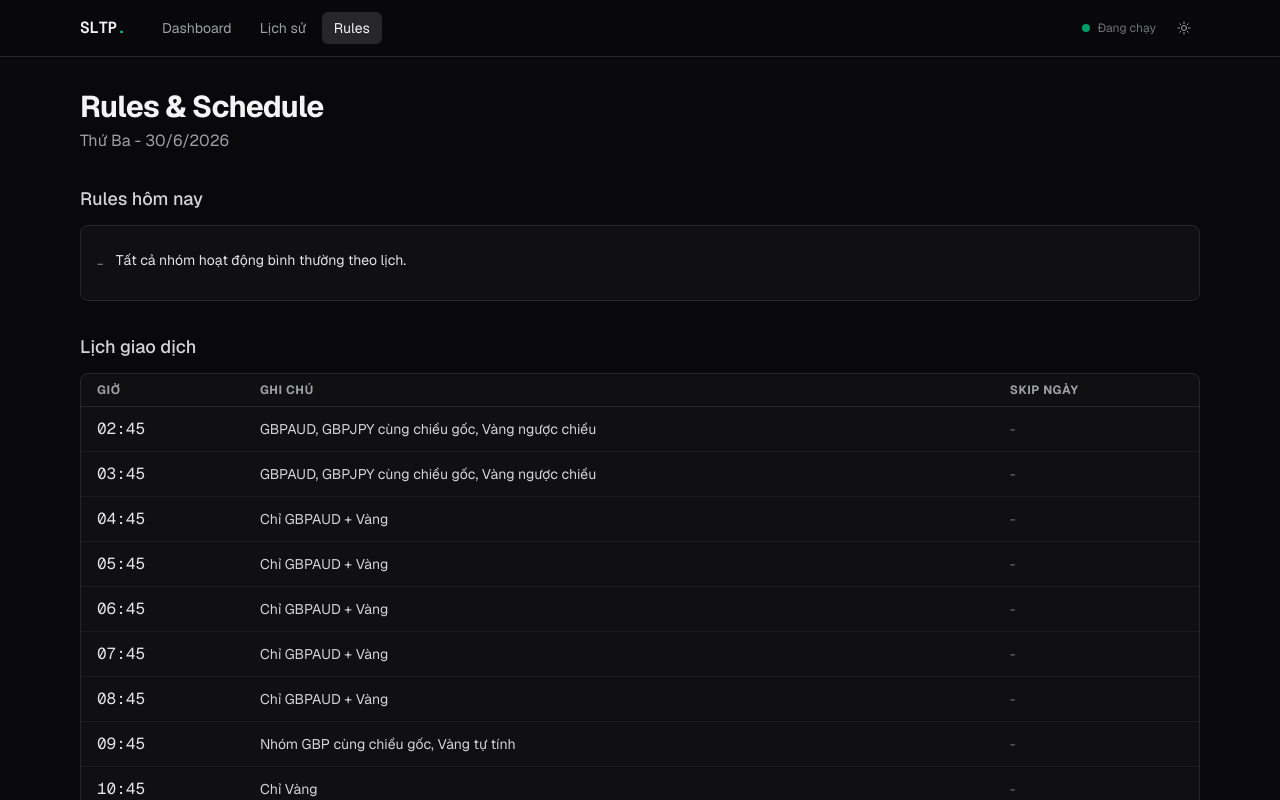
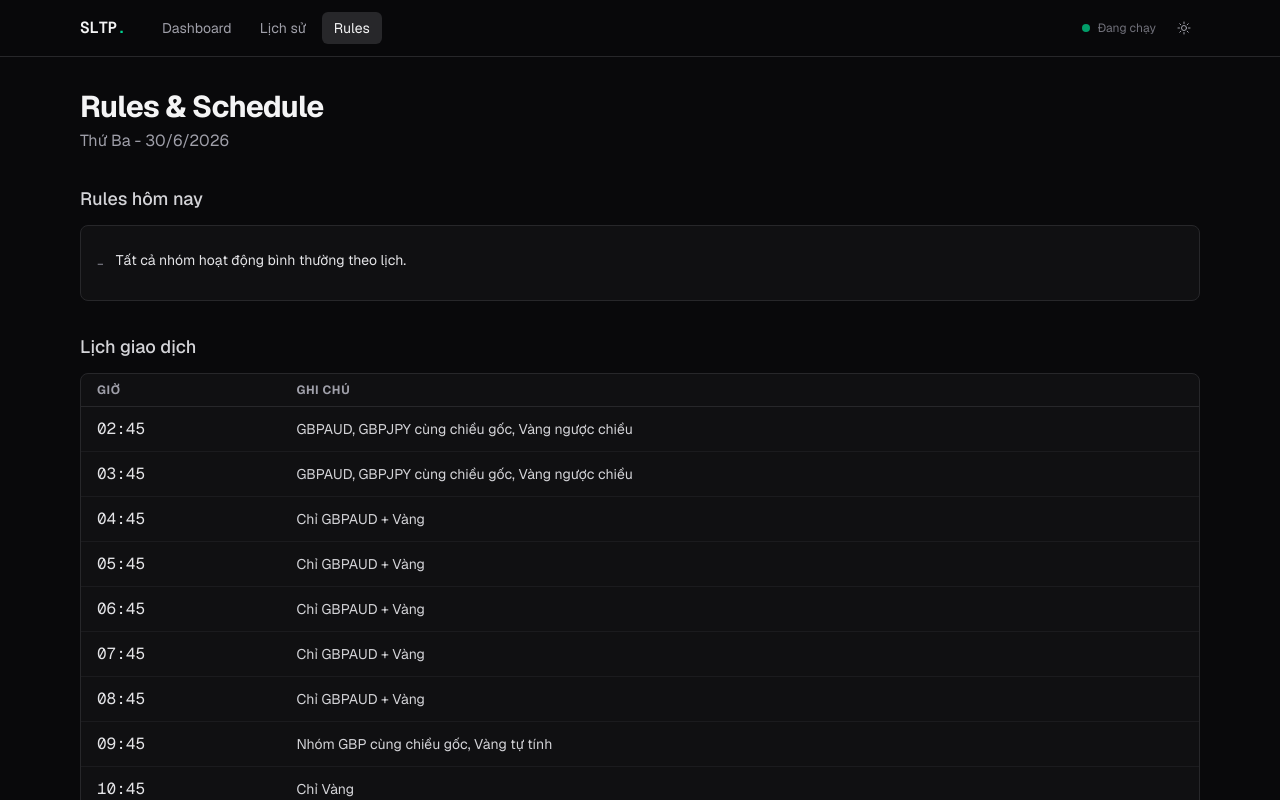
Before and after one commit to QuachGia1994/OAK-Hidden-SLTP-Manager, a Next.js app in the folder dashboard/: page /rules in a window 1280 px wide. Shown: the top 800 px of the page. Built offline with nearby package versions, Linux system fonts and the light colour scheme.

Commit message:
fix: rules page xoa skipDays reference

```diff
--- a/dashboard/src/app/rules/page.tsx
+++ b/dashboard/src/app/rules/page.tsx
@@ -35,22 +35,15 @@ export default function RulesPage() {
               <tr className="border-b border-zinc-200 dark:border-zinc-800">
                 <th className="text-left text-xs uppercase tracking-wider text-zinc-500 dark:text-zinc-400 px-4 py-2">Giờ</th>
                 <th className="text-left text-xs uppercase tracking-wider text-zinc-500 dark:text-zinc-400 px-4 py-2">Ghi chú</th>
-                <th className="text-left text-xs uppercase tracking-wider text-zinc-500 dark:text-zinc-400 px-4 py-2">Skip ngày</th>
               </tr>
             </thead>
             <tbody>
-              {SCHEDULE.map((s) => {
-                const isSkippedToday = s.skipDays?.includes(dayOfWeek);
-                return (
-                  <tr key={s.hour} className={`border-b border-zinc-100 dark:border-zinc-800/50 last:border-0 ${isSkippedToday ? "opacity-40" : ""}`}>
-                    <td className="px-4 py-2.5 font-mono text-base text-zinc-900 dark:text-zinc-200">{formatHour(s.hour)}:45</td>
-                    <td className="px-4 py-2.5 text-sm text-zinc-700 dark:text-zinc-300">{s.note}</td>
-                    <td className="px-4 py-2.5 text-sm text-zinc-400 dark:text-zinc-500">
-                      {s.skipDays ? s.skipDays.map((d) => DAY_LABELS[d]).join(", ") : "-"}
-                    </td>
-                  </tr>
-                );
-              })}
+              {SCHEDULE.map((s) => (
+                <tr key={s.hour} className="border-b border-zinc-100 dark:border-zinc-800/50 last:border-0">
+                  <td className="px-4 py-2.5 font-mono text-base text-zinc-900 dark:text-zinc-200">{formatHour(s.hour)}:45</td>
+                  <td className="px-4 py-2.5 text-sm text-zinc-700 dark:text-zinc-300">{s.note}</td>
+                </tr>
+              ))}
             </tbody>
           </table>
         </div>
```
